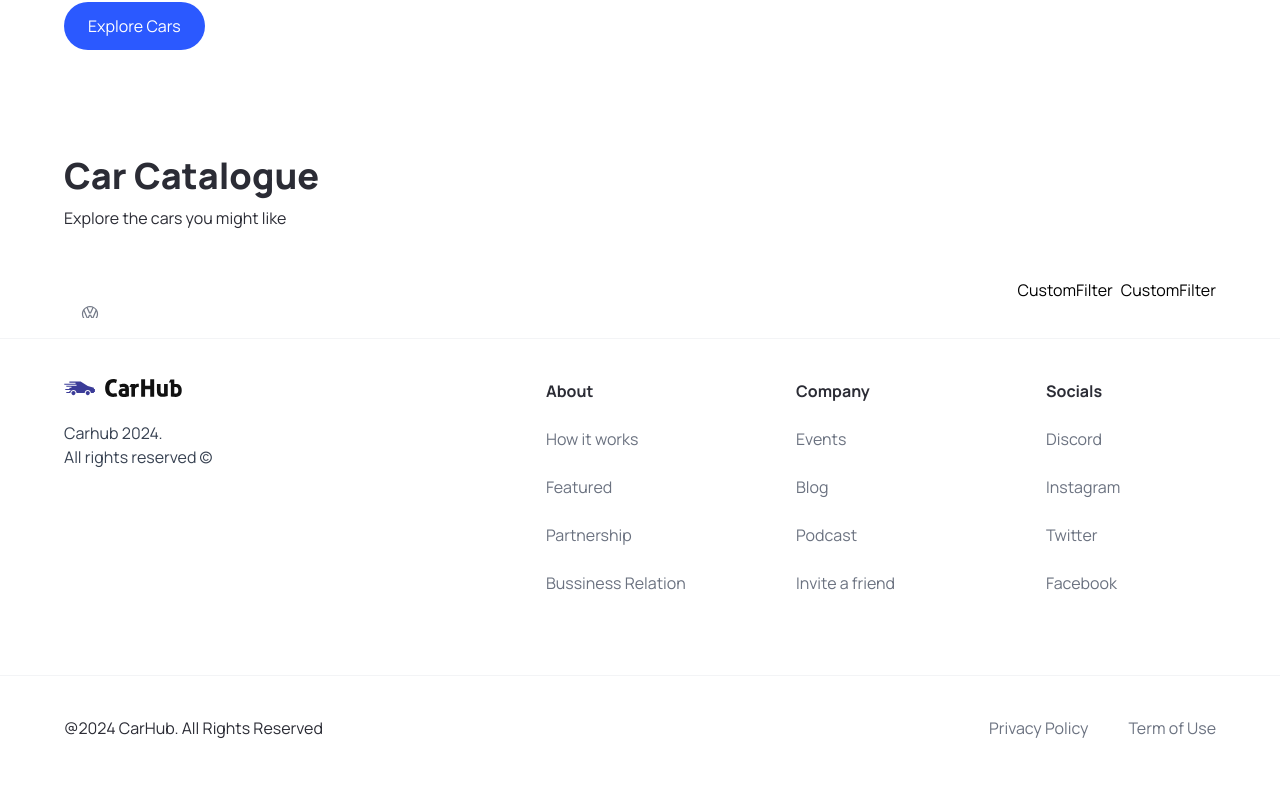
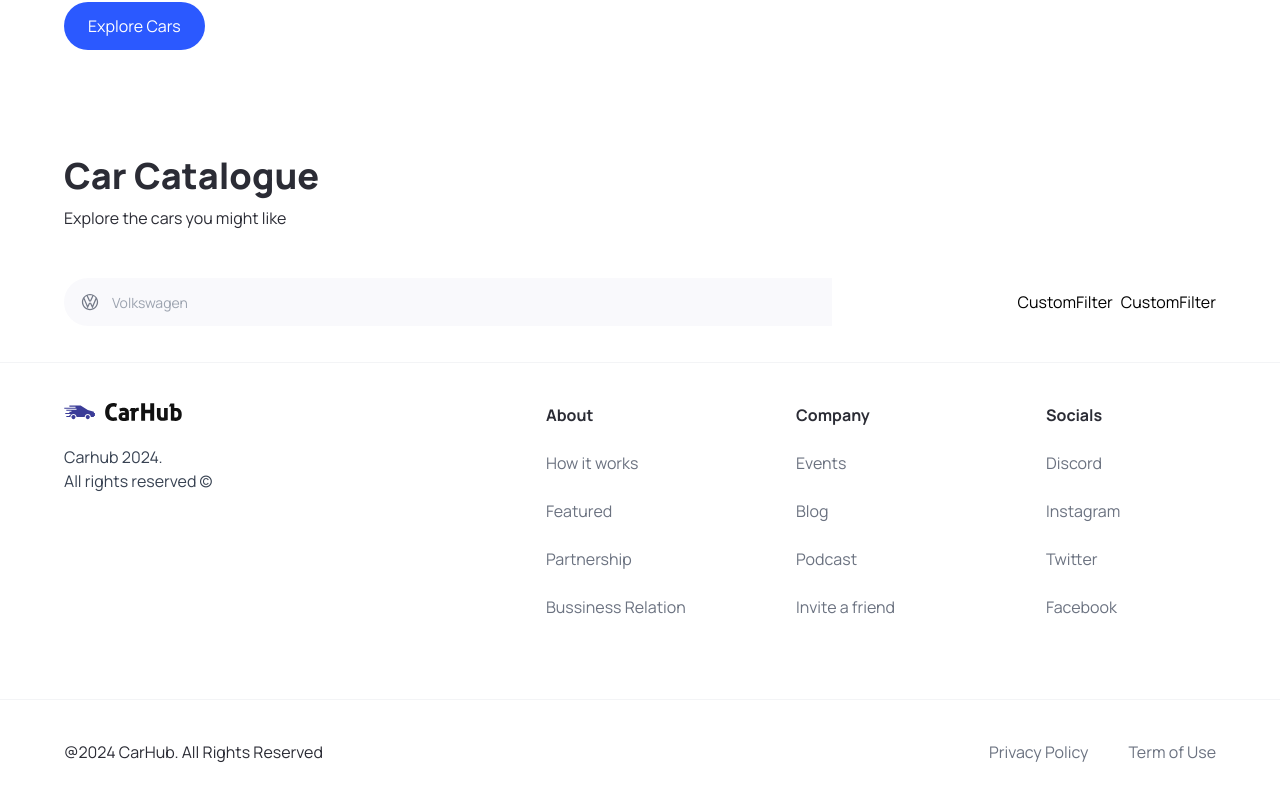
Before and after one commit to saulkurosaki/CAR-SHOWCASE-PROJECT, a Next.js app: page / in a window 1280 px wide. Shown: the part 708-1508 px from the top of the page. Built offline with nearby package versions, Linux system fonts and the light colour scheme.

Commit message:
feat(SearchManufacturer): implement the headlessui ComboboxInput component

```diff
--- a/components/SearchManufacturer.tsx
+++ b/components/SearchManufacturer.tsx
@@ -1,5 +1,7 @@
 "use client";
 
+import { useState } from "react";
+import Image from "next/image";
 import {
   Combobox,
   ComboboxButton,
@@ -8,12 +10,13 @@
 } from "@headlessui/react";
 
 import { SearchManufacturerProps } from "@/types";
-import Image from "next/image";
 
 const SearchManufacturer = ({
   manufacturer,
   setManufacturer,
 }: SearchManufacturerProps) => {
+  const [query, setQuery] = useState("");
+
   return (
     <div className="search-manufacturer">
       <Combobox>
@@ -27,6 +30,13 @@
               className="ml-4"
             />
           </ComboboxButton>
+
+          <ComboboxInput
+            className="search-manufacturer__input"
+            placeholder="Volkswagen"
+            displayValue={(manufacturer: string) => manufacturer}
+            onChange={(e) => setQuery(e.target.value)}
+          />
         </div>
       </Combobox>
     </div>
```
